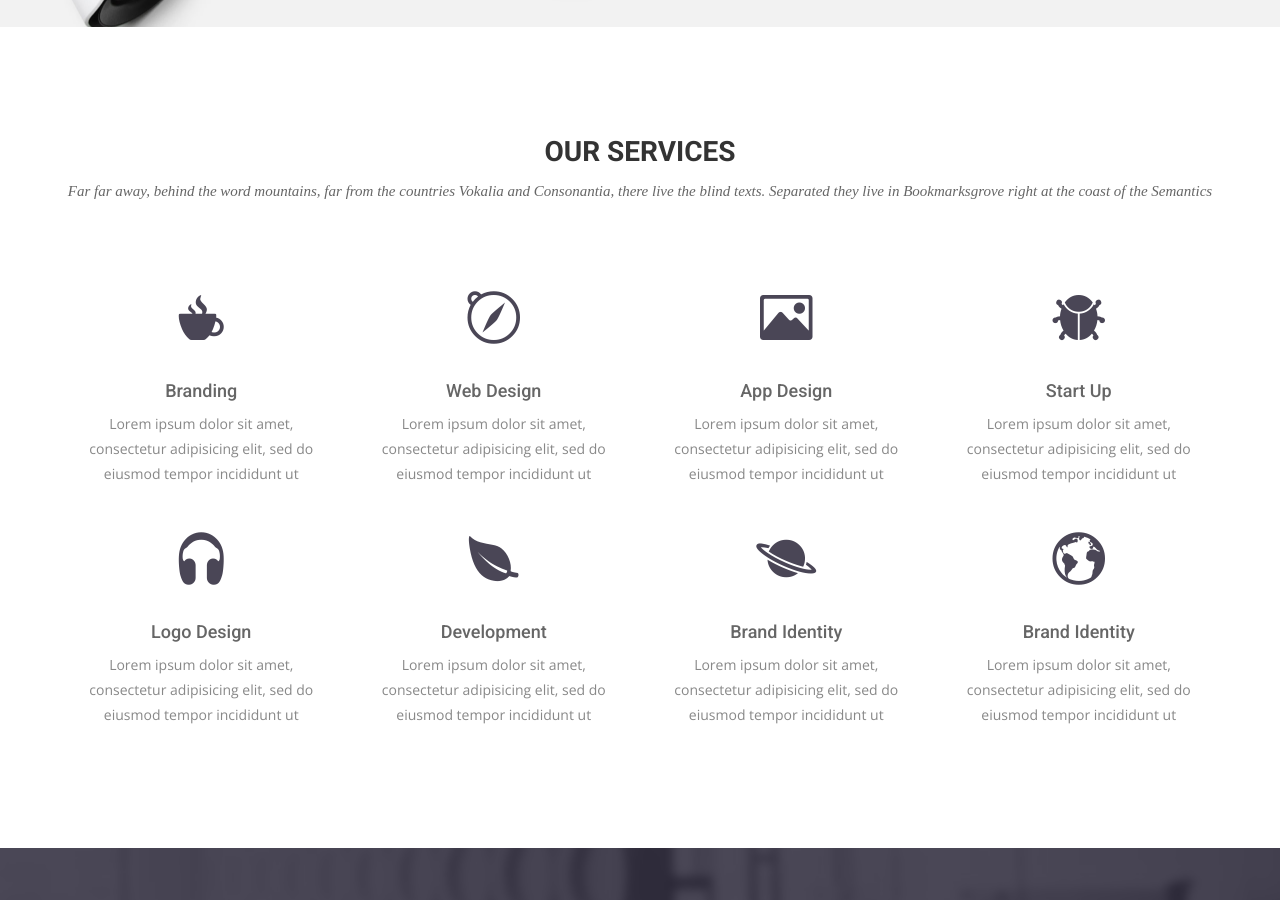
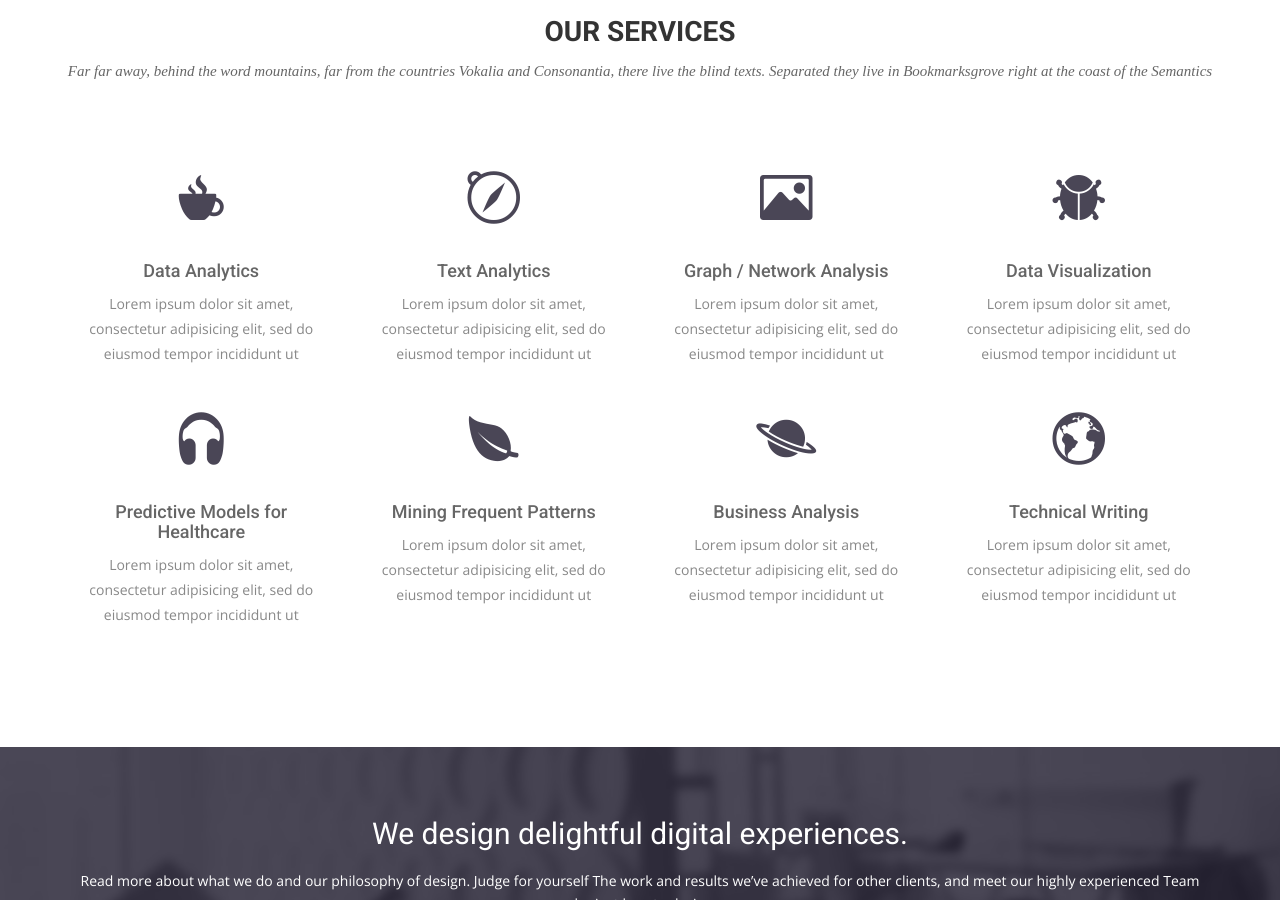
Before and after one commit to deeplearnit/deeplearnit.github.io, a Jekyll site: the page built from index.html, in a window 1280 px wide and 900 px high, scrolled down 2094 px. Built offline with Jekyll 4.4.1, drawn with Linux system fonts in a browser that asks for light colours; nearby versions of some CDN libraries; some web fonts are replaced; some of the changed text lies outside the part shown.

Commit message:
Add services

```diff
--- a/index.html
+++ b/index.html
@@ -10,9 +10,9 @@ permalink: /
     <div class="row">
       <div class="col-md-10 col-md-offset-2">
         <div class="block">
-          <h1 class="animated fadeInUp"> DISCOVER NEW OPPORTUNITIES <br> OF DATA ANALYTICS AND MACHINE LEARNING</h1>
-          <p class="animated fadeInUp"> Translate your business challenges into the language of technology
-          </br> and get actionable insights </p>
+          <h1 class="animated fadeInUp"> DISCOVER NEW OPPORTUNITIES </h1>
+          <p class="animated fadeInUp"> Take advantage of data analytics and machine learning
+          </br> to get actionable insights for your business </p>
         </div>
       </div>
     </div>
@@ -67,56 +67,56 @@ permalink: /
       <div class="col-sm-6 col-md-3">
         <div class="service-item">
           <i class="icon ion-coffee"></i>
-          <h4>Branding</h4>
+          <h4>Data Analytics</h4>
           <p>Lorem ipsum dolor sit amet, consectetur adipisicing elit, sed do eiusmod tempor incididunt ut </p>
         </div>
       </div>
       <div class="col-sm-6 col-md-3">
         <div class="service-item">
           <i class="ion-compass"></i>
-          <h4>Web Design</h4>
+          <h4>Text Analytics</h4>
           <p>Lorem ipsum dolor sit amet, consectetur adipisicing elit, sed do eiusmod tempor incididunt ut </p>
         </div>
       </div>
       <div class="col-sm-6 col-md-3">
         <div class="service-item">
           <i class="ion-image"></i>
-          <h4>App Design</h4>
+          <h4>Graph / Network Analysis</h4>
           <p>Lorem ipsum dolor sit amet, consectetur adipisicing elit, sed do eiusmod tempor incididunt ut </p>
         </div>
       </div>
       <div class="col-sm-6 col-md-3">
         <div class="service-item">
           <i class="ion-bug"></i>
-          <h4>Start Up</h4>
+          <h4>Data Visualization</h4>
           <p>Lorem ipsum dolor sit amet, consectetur adipisicing elit, sed do eiusmod tempor incididunt ut </p>
         </div>
       </div>
       <div class="col-sm-6 col-md-3">
         <div class="service-item">
           <i class="ion-headphone"></i>
-          <h4>Logo Design</h4>
+          <h4>Predictive Models for Healthcare</h4>
           <p>Lorem ipsum dolor sit amet, consectetur adipisicing elit, sed do eiusmod tempor incididunt ut </p>
         </div>
       </div>
       <div class="col-sm-6 col-md-3">
         <div class="service-item">
           <i class="ion-leaf"></i>
-          <h4>Development</h4>
+          <h4>Mining Frequent Patterns</h4>
           <p>Lorem ipsum dolor sit amet, consectetur adipisicing elit, sed do eiusmod tempor incididunt ut </p>
         </div>
       </div>
       <div class="col-sm-6 col-md-3">
         <div class="service-item">
           <i class="ion-planet"></i>
-          <h4>Brand Identity</h4>
+          <h4>Business Analysis</h4>
           <p>Lorem ipsum dolor sit amet, consectetur adipisicing elit, sed do eiusmod tempor incididunt ut </p>
         </div>
       </div>
       <div class="col-sm-6 col-md-3">
         <div class="service-item">
           <i class="ion-earth"></i>
-          <h4>Brand Identity</h4>
+          <h4>Technical Writing</h4>
           <p>Lorem ipsum dolor sit amet, consectetur adipisicing elit, sed do eiusmod tempor incididunt ut </p>
         </div>
       </div>
```
